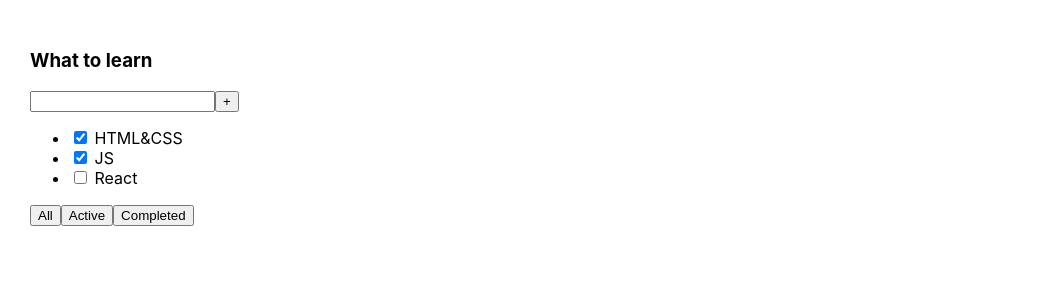
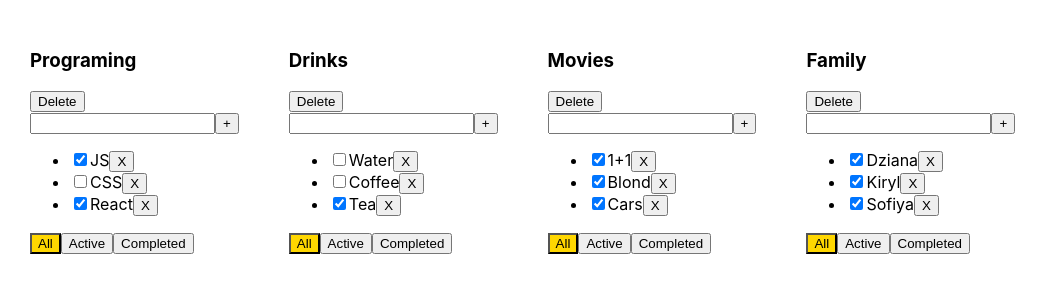
Before and after one commit to DianaBabiak/todolist, a React (Vite) app: page / in a window 1280 px wide. Shown: the top 300 px of the page, without its empty margins (0-1048 px from the left). Built offline with nearby package versions, Linux system fonts and the light colour scheme.

Commit message:
add useState

```diff
--- a/package.json
+++ b/package.json
@@ -10,6 +10,8 @@
     "preview": "vite preview"
   },
   "dependencies": {
+    "clsx": "^2.0.0",
+    "node-sass": "^9.0.0",
     "react": "^18.2.0",
     "react-dom": "^18.2.0"
   },
@@ -22,6 +24,7 @@
     "eslint": "^8.45.0",
     "eslint-plugin-react-hooks": "^4.6.0",
     "eslint-plugin-react-refresh": "^0.4.3",
+    "sass": "^1.69.0",
     "typescript": "^5.0.2",
     "vite": "^4.4.5"
   }
--- a/src/App.tsx
+++ b/src/App.tsx
@@ -1,25 +1,75 @@
 import './App.css';
+import {Todolist} from "./components/todolist/Todolist.tsx";
+import {useState} from "react";
+import {TodolistType} from "./propsType.ts";
 
 function App() {
+    const [data, setData] = useState<TodolistType[]>([
+        {
+            title: 'Programing',
+            id: 1,
+            items: [
+                {id: 1.1, label: 'JS', checked: true}, {id: 1.2, label: 'CSS', checked: false},
+                {id: 1.3, label: 'React', checked: true}
+            ]
+        },
+        {
+            title: 'Drinks',
+            id: 2,
+            items: [
+                {id: 2.1, label: 'Water', checked: false},
+                {id: 2.2, label: 'Coffee', checked: false},
+                {id: 2.3, label: 'Tea', checked: true}
+            ]
+        },
+        {
+            title: 'Movies',
+            id: 3,
+            items: [
+                {id: 3.1, label: '1+1', checked: true},
+                {id: 3.2, label: 'Blond', checked: true},
+                {id: 3.3, label: 'Cars', checked: true}
+            ]
+        },
+        {
+            title: 'Family',
+            id: 4,
+            items: [
+                {id: 4.1, label: 'Dziana', checked: true},
+                {id: 4.2, label: 'Kiryl', checked: true},
+                {id: 4.3, label: 'Sofiya', checked: true}
+            ]
+        }])
+
+    const handlerDeleteTodolist = (idTodo: number) => {
+        const updatedData = data.filter(todo => todo.id !== idTodo)
+        setData(updatedData)
+    }
+
+    const handlerDeleteTodoItem = (idTodo: number, idItem: number) => {
+        const updatedData = data.map((todo) => {
+            if (todo.id === idTodo) {
+                todo.items = todo.items.filter(item=> item.id !== idItem);
+            }
+            return todo
+        })
+        setData(updatedData)
+
+    }
+
+
     return (
         <div className="App">
-            <div>
-                <h3>What to learn</h3>
-                <div>
-                    <input/>
-                    <button>+</button>
-                </div>
-                <ul>
-                    <li><input type="checkbox" checked={true}/> <span>HTML&CSS</span></li>
-                    <li><input type="checkbox" checked={true}/> <span>JS</span></li>
-                    <li><input type="checkbox" checked={false}/> <span>React</span></li>
-                </ul>
-                <div>
-                    <button>All</button>
-                    <button>Active</button>
-                    <button>Completed</button>
-                </div>
-            </div>
+            {data.map((todo) => {
+                return (
+                    <Todolist key={todo.id}
+                              title={todo.title}
+                              id={todo.id}
+                              items={todo.items}
+                              handlerDeleteTodoItem={handlerDeleteTodoItem}
+                              handlerDeleteTodolist={handlerDeleteTodolist}/>
+                )
+            })}
         </div>
     );
 }
--- /dev/null
+++ b/src/components/todoItem/TodoItem.tsx
@@ -0,0 +1,17 @@
+import {TodoItemType} from "../../propsType.ts";
+
+
+interface TodoItemProps extends TodoItemType {
+    handlerDeleteTodoItem: (idItem:number)=>void
+
+}
+export const TodoItem = ({label, id, checked, handlerDeleteTodoItem}: TodoItemProps) => {
+    return (
+        <li>
+            <input type="checkbox" checked={checked}/>
+            <span>{label}</span>
+            <button onClick={()=>handlerDeleteTodoItem(id)}>X</button>
+        </li>
+    )
+
+}
--- /dev/null
+++ b/src/components/todolist/Todolist.module.scss
@@ -0,0 +1,6 @@
+.button{
+
+  &.selectedButton{
+    background-color: gold;
+  }
+}
--- /dev/null
+++ b/src/components/todolist/Todolist.tsx
@@ -0,0 +1,67 @@
+import {TodoItemStatus, TodolistType} from "../../propsType.ts";
+import {TodoItem} from "../todoItem/TodoItem.tsx";
+import {useState} from "react";
+import {clsx} from 'clsx';
+import styles from './Todolist.module.scss'
+
+
+interface TodoListProps extends TodolistType {
+    handlerDeleteTodolist:(idTodo:number)=>void
+    handlerDeleteTodoItem:(idTodo:number, idItem:number)=>void
+
+}
+
+
+export const Todolist = ({title, id, items,handlerDeleteTodolist, handlerDeleteTodoItem}:TodoListProps)=>{
+    const [status, setStatus] = useState(TodoItemStatus.All)
+    const filterItems = items.filter((item)=>{
+        if (status===TodoItemStatus.All){
+            return item
+        } return  status===TodoItemStatus.Completed
+                  ? item.checked
+                  : !item.checked
+
+    })
+
+
+
+
+
+ const onDeleteTodoItem =(idItem:number)=>{
+     handlerDeleteTodoItem(id,idItem)
+ }
+
+
+
+    return (
+        <div>
+            <h3>{title}</h3>
+            <button onClick={()=>handlerDeleteTodolist(id)}>Delete</button>
+            <div>
+                <input/>
+                <button>+</button>
+            </div>
+            <ul>
+                {filterItems.map((item)=>{
+                    return(
+                        <TodoItem key={item.id}
+                                  label={item.label}
+                                  checked={item.checked}
+                                  id={item.id}
+                                  handlerDeleteTodoItem = {onDeleteTodoItem}/>
+                    )
+                })}
+
+            </ul>
+            <div>
+                <button onClick={()=>{setStatus(TodoItemStatus.All)}}
+                        className={clsx(styles.button, {[styles.selectedButton]: status === TodoItemStatus.All})}>All</button>
+                <button onClick={()=>{setStatus(TodoItemStatus.Active)}}
+                        className={clsx(styles.button, {[styles.selectedButton]: status === TodoItemStatus.Active})}>Active</button>
+                <button onClick={()=>{setStatus(TodoItemStatus.Completed)}}
+                        className={clsx(styles.button, {[styles.selectedButton]: status === TodoItemStatus.Completed})}>Completed</button>
+            </div>
+        </div>
+
+    )
+}
--- /dev/null
+++ b/src/propsType.ts
@@ -0,0 +1,19 @@
+export interface TodoItemType{
+    id: number
+    label: string
+    checked: boolean
+
+}
+
+export interface TodolistType {
+    title: string
+    id: number
+    items: TodoItemType []
+
+}
+
+export enum TodoItemStatus {
+    All = 'All',
+    Active = 'Active',
+    Completed='Completed'
+}
```
Also changed, not shown: 1 other file (tests, documents, lock files or other folders).
